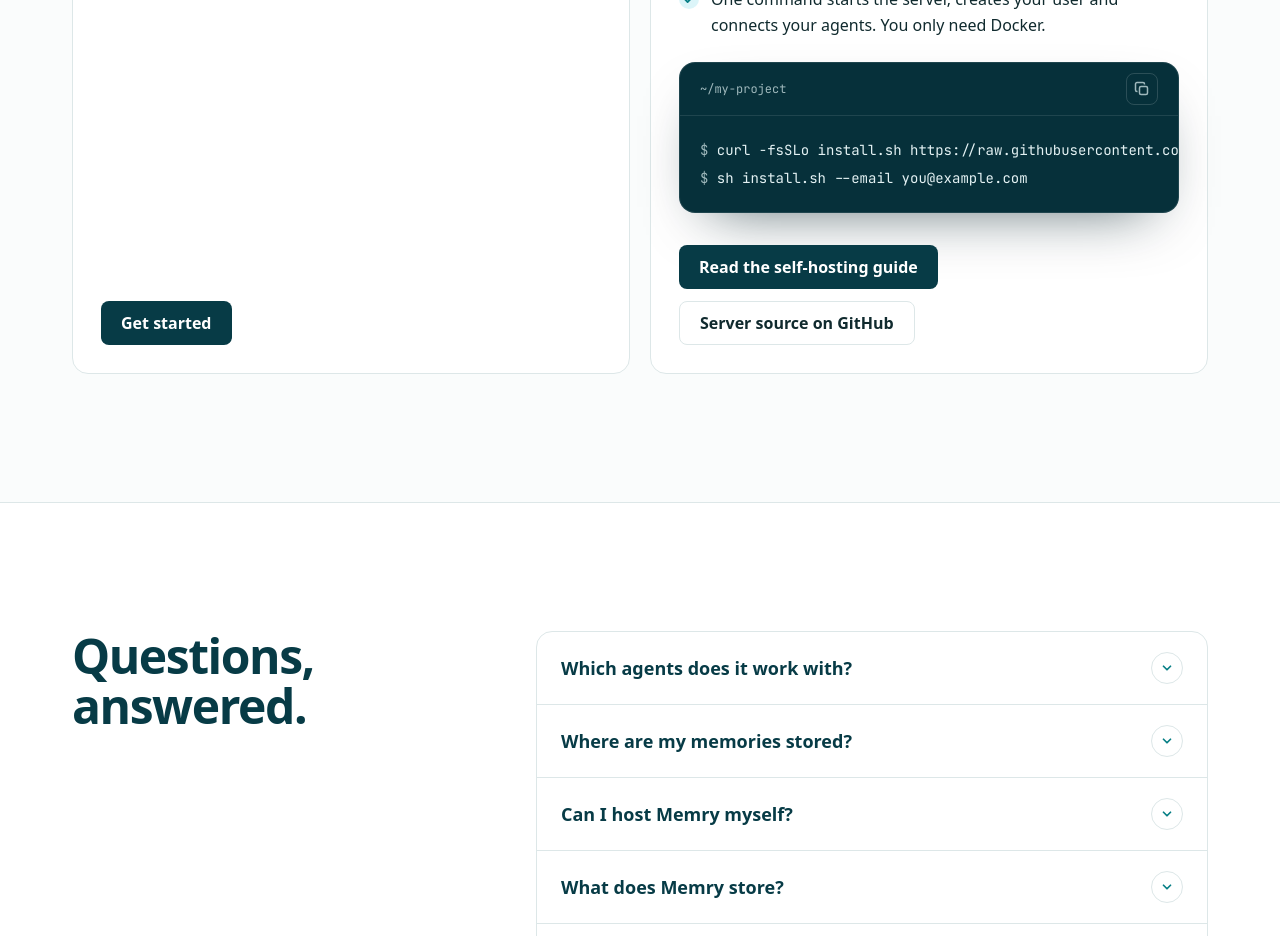
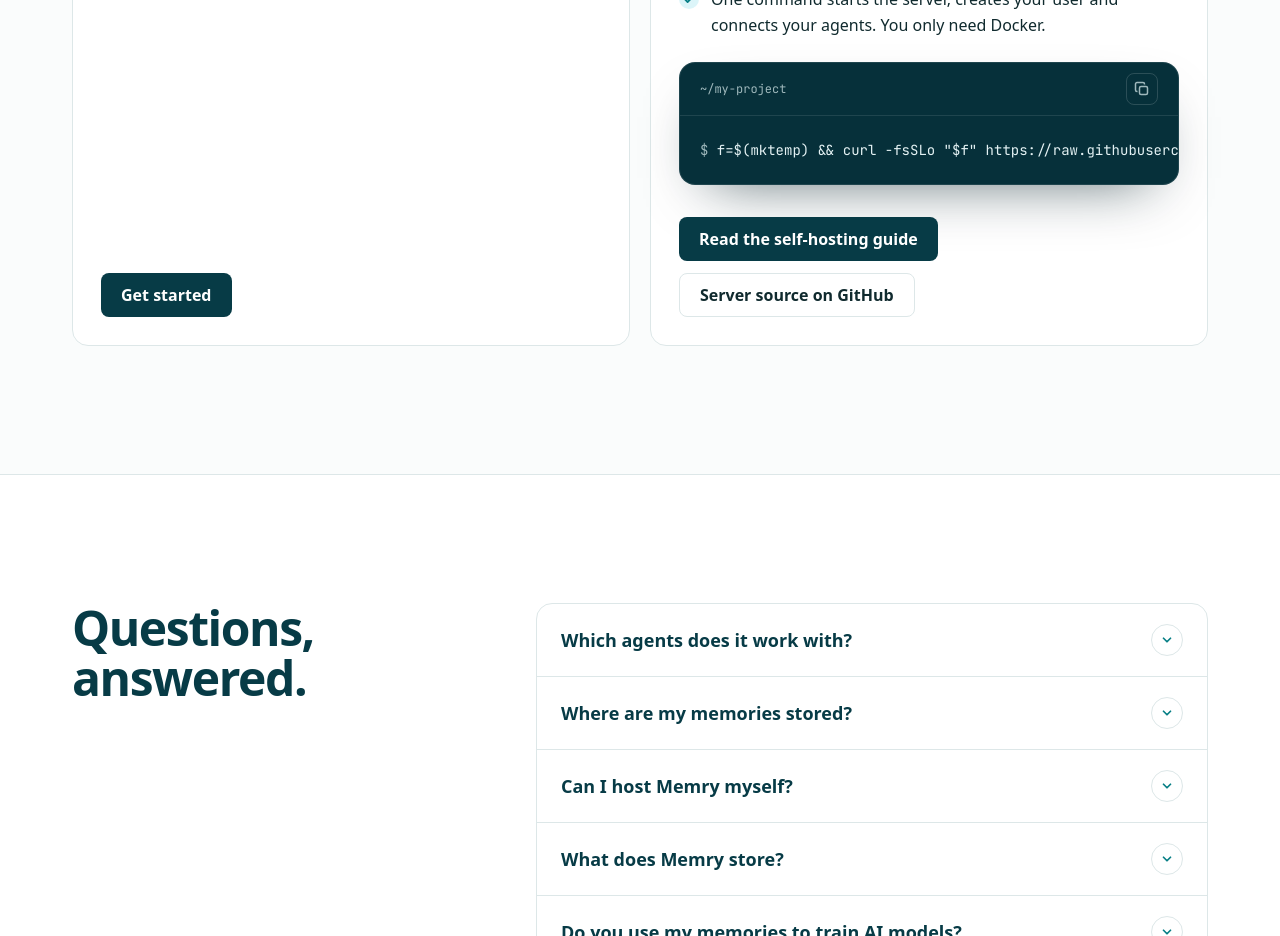
Before and after one commit to mrtheroi/memry-web, a React (Vite) app: page / in a window 1280 px wide. Shown: the part 6520-7456 px from the top of the page. Built offline with nearby package versions, Linux system fonts and the light colour scheme.

Commit message:
fix(community): chain the install into one command that downloads to a temp file

```diff
--- a/src/content.js
+++ b/src/content.js
@@ -273,12 +273,14 @@
         'One command starts the server, creates your user and connects your agents. You only need Docker.',
       ],
       // Static on purpose, like project.release: pin the latest server release.
+      // One chained command: a fresh mktemp file never overwrites an install.sh
+      // in the current directory, and && runs the installer only after a
+      // successful download.
       install: {
         commands: [
-          'curl -fsSLo install.sh https://raw.githubusercontent.com/mrtheroi/memry-server/v0.18.1/install.sh',
-          'sh install.sh --email you@example.com',
+          'f=$(mktemp) && curl -fsSLo "$f" https://raw.githubusercontent.com/mrtheroi/memry-server/v0.18.1/install.sh && sh "$f" --email you@example.com',
         ],
-        copyLabel: 'Copy the self-hosting install commands',
+        copyLabel: 'Copy the self-hosting install command',
         copiedLabel: 'Copied',
       },
       cta: { label: 'Read the self-hosting guide', href: links.selfHosting },
```
Also changed, not shown: 1 other file (tests, documents, lock files or other folders).
